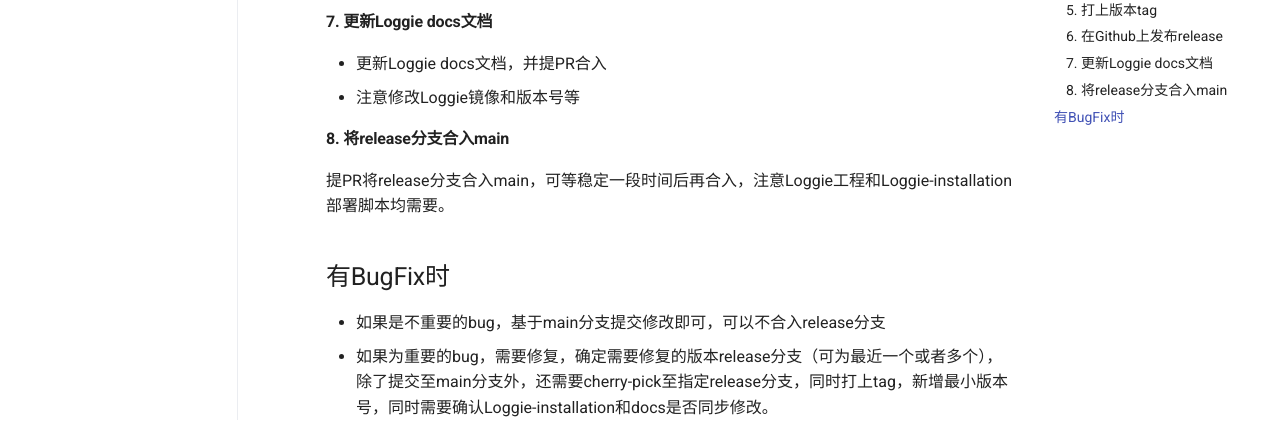
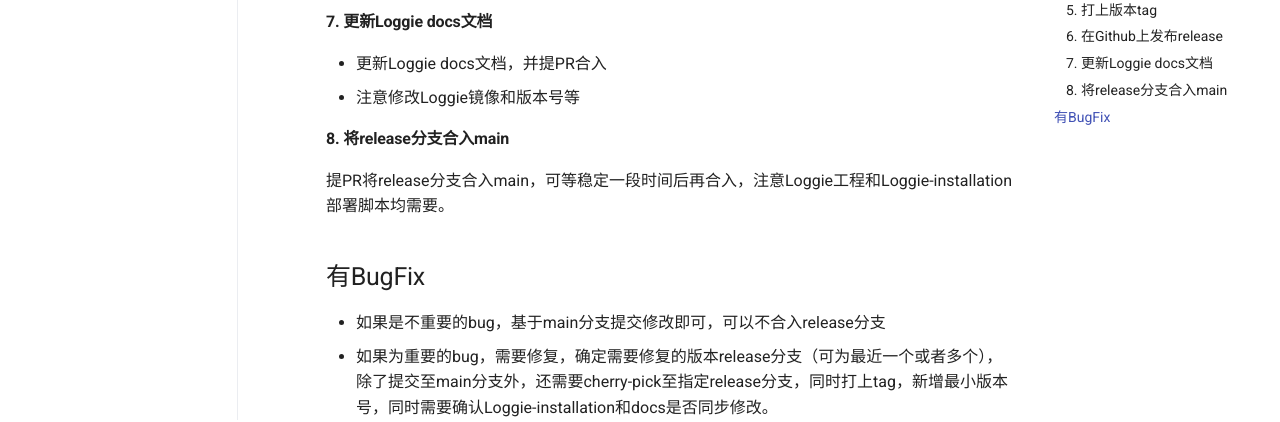
Before and after one commit to loggie-io/docs, an MkDocs documentation site: the page built from docs/developer-guide/release.md, in a window 1280 px wide and 900 px high, scrolled down 1600 px. Shown: the part 341-763 px from the top of the window. Built offline with MkDocs 1.6.1 and Material for MkDocs 9.7.7, drawn with Linux system fonts in a browser that asks for light colours; some web fonts are replaced; comment, search, counter and statistics services are not loaded; the version menu is left out.

Commit message:
Update release.md (#167)

```diff
--- a/docs/developer-guide/release.md
+++ b/docs/developer-guide/release.md
@@ -76,7 +76,7 @@ git push v${A.B.C}
 提PR将release分支合入main，可等稳定一段时间后再合入，注意Loggie工程和Loggie-installation部署脚本均需要。
 
 
-## 有BugFix时
+## 有BugFix
 
 - 如果是不重要的bug，基于main分支提交修改即可，可以不合入release分支
 - 如果为重要的bug，需要修复，确定需要修复的版本release分支（可为最近一个或者多个），除了提交至main分支外，还需要cherry-pick至指定release分支，同时打上tag，新增最小版本号，同时需要确认Loggie-installation和docs是否同步修改。
```
